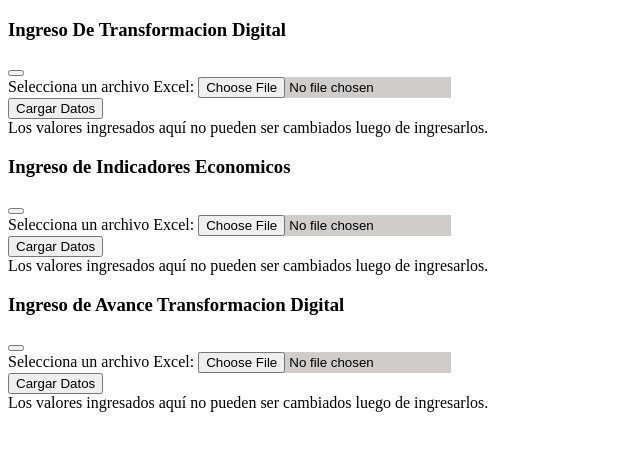
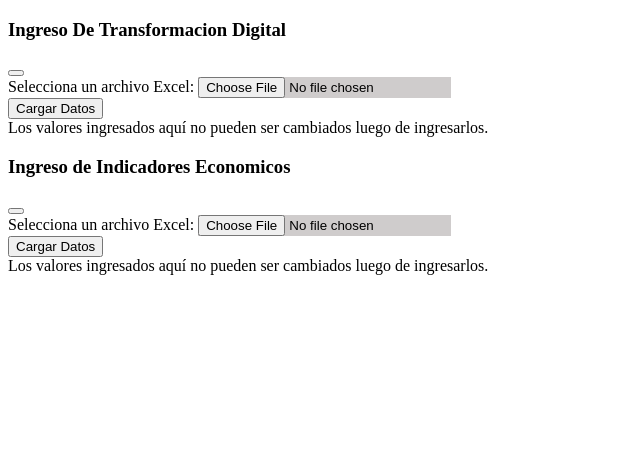
Before and after one commit to sheriffrude/centrodeservicios, a Django app: page /ti/ in a window 1280 px wide. Shown: the top 451 px of the page, without its empty margins (0-640 px from the left). Run offline with Django 5.2, Linux system fonts and the light colour scheme; the visitor is signed in with stand-in values (Sample User, id 1); parts of the project's set-up code (start-up, migrations or seed data) failed here and were passed over; some libraries are stand-ins or nearby versions.

Commit message:
ultmos cambios

```diff
--- a/login/templates/tecnologia.html
+++ b/login/templates/tecnologia.html
@@ -70,30 +70,3 @@
       </div>
     </div>
   </div>
-    <!------------------------------------------------------- carga 2do excel  -------------------------->
-    <div class="card card-default  collapsed collapsed-card">
-      <div class="card-header bg-dark" data-card-widget="collapse">
-        <h3 class="card-title">Ingreso de Avance Transformacion Digital  </h3>
-
-        <div class="card-tools">
-          <button type="button" class="btn btn-tool"><i class="fas fa-minus"></i></button>
-        </div>
-      </div>
-      <!-- /.card-header -->
-      <div class="card-body">
-        <div class="row">
-          <div class="col-md-6">
-            <form method="post" action="{% url 'cargar_excel_avantransfordig' %}" enctype="multipart/form-data">
-              {% csrf_token %}
-              <label for="archivo_excel">Selecciona un archivo Excel:</label>
-              <input class="btn btn-info1" type="file" name="archivo_excel" accept=".xlsx, .xls">
-              <br>
-              <button class="btn bg-gradient-primary "  type="submit">Cargar Datos</button>
-            </form>
-          </div>
-        </div>
-        <div class="card-footer">
-          Los valores ingresados aquí no pueden ser cambiados luego de ingresarlos.
-        </div>
-      </div>
-    </div>
```
